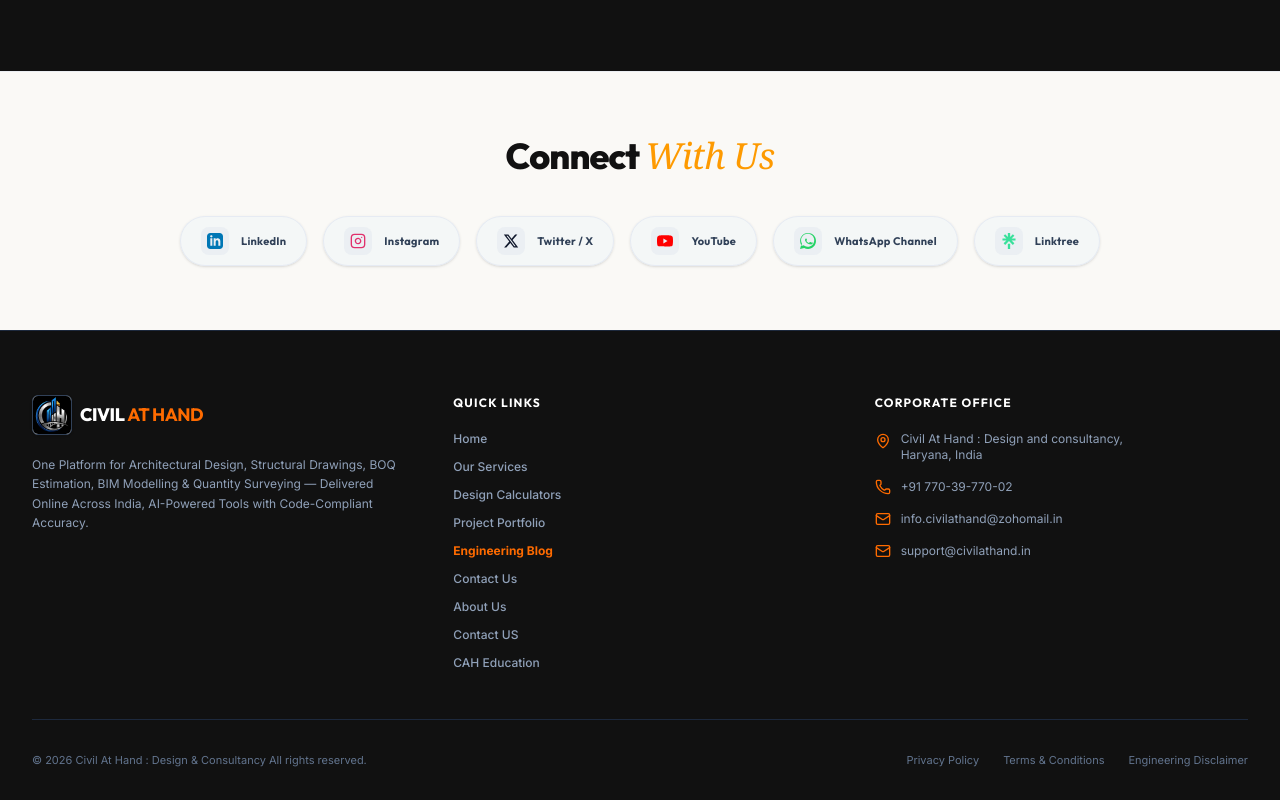
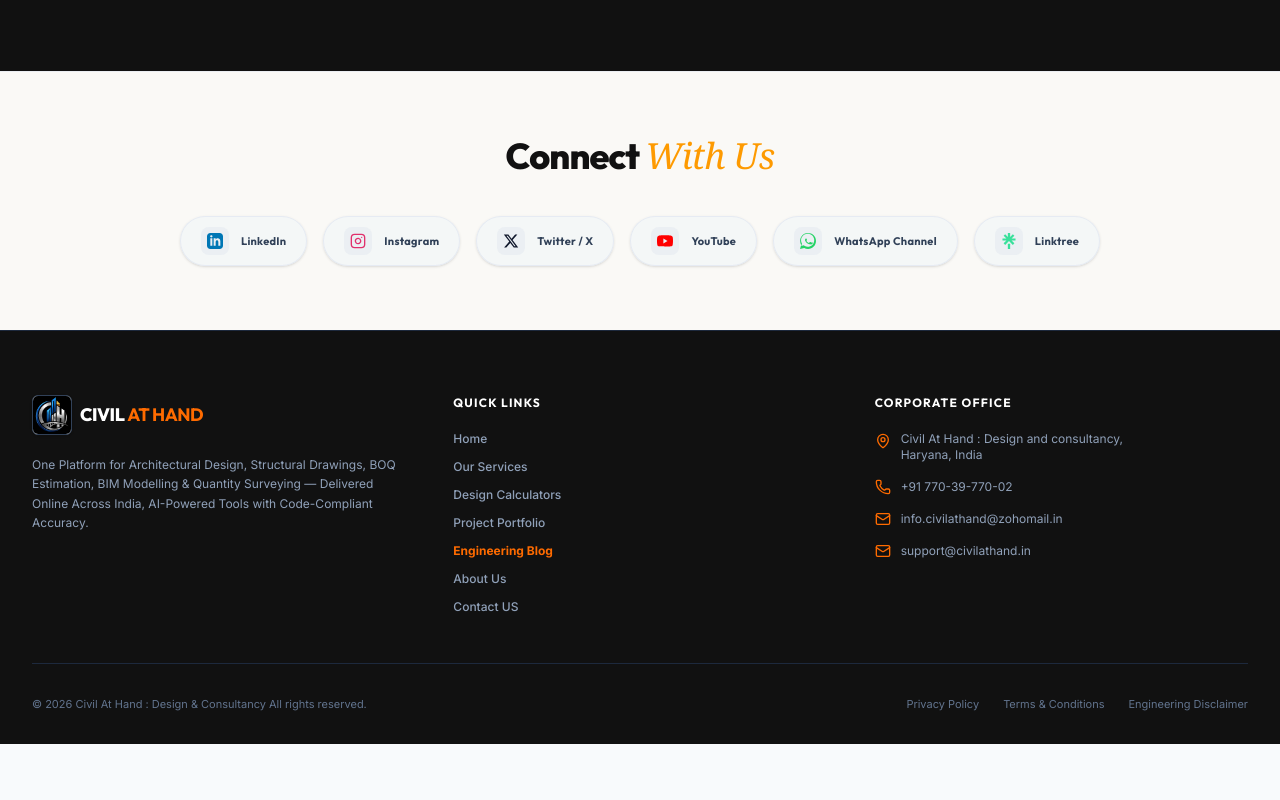
Before and after one commit to civilathandwork/civilathand-v1, a Next.js app: page / in a window 1280 px wide. Shown: the part 6864-7664 px from the top of the page. After the commit the page ends 7608 px from the top, so only its background shows below. Built offline with nearby package versions, Linux system fonts and the light colour scheme; no server answers; the database is empty.

Commit message:
Update Footer.tsx

```diff
--- a/src/components/Footer.tsx
+++ b/src/components/Footer.tsx
@@ -264,17 +264,11 @@
                 <li>
                   <Link href="/blog" className="hover:text-orange-500 transition-colors font-bold text-orange-500">Engineering Blog</Link>
                 </li>
-                <li>
-                  <Link href="/#contact" className="hover:text-orange-500 transition-colors">Contact Us</Link>
-                </li>
                  <li>
                   <Link href="/about" className="hover:text-orange-500 transition-colors">About Us</Link>
                 </li>
                  <li>
                   <Link href="/contact" className="hover:text-orange-500 transition-colors">Contact US</Link>
-                </li>
-                 <li>
-                  <Link href="/Education" className="hover:text-orange-500 transition-colors">CAH Education</Link>
                 </li>
               </ul>
             </div>
```
